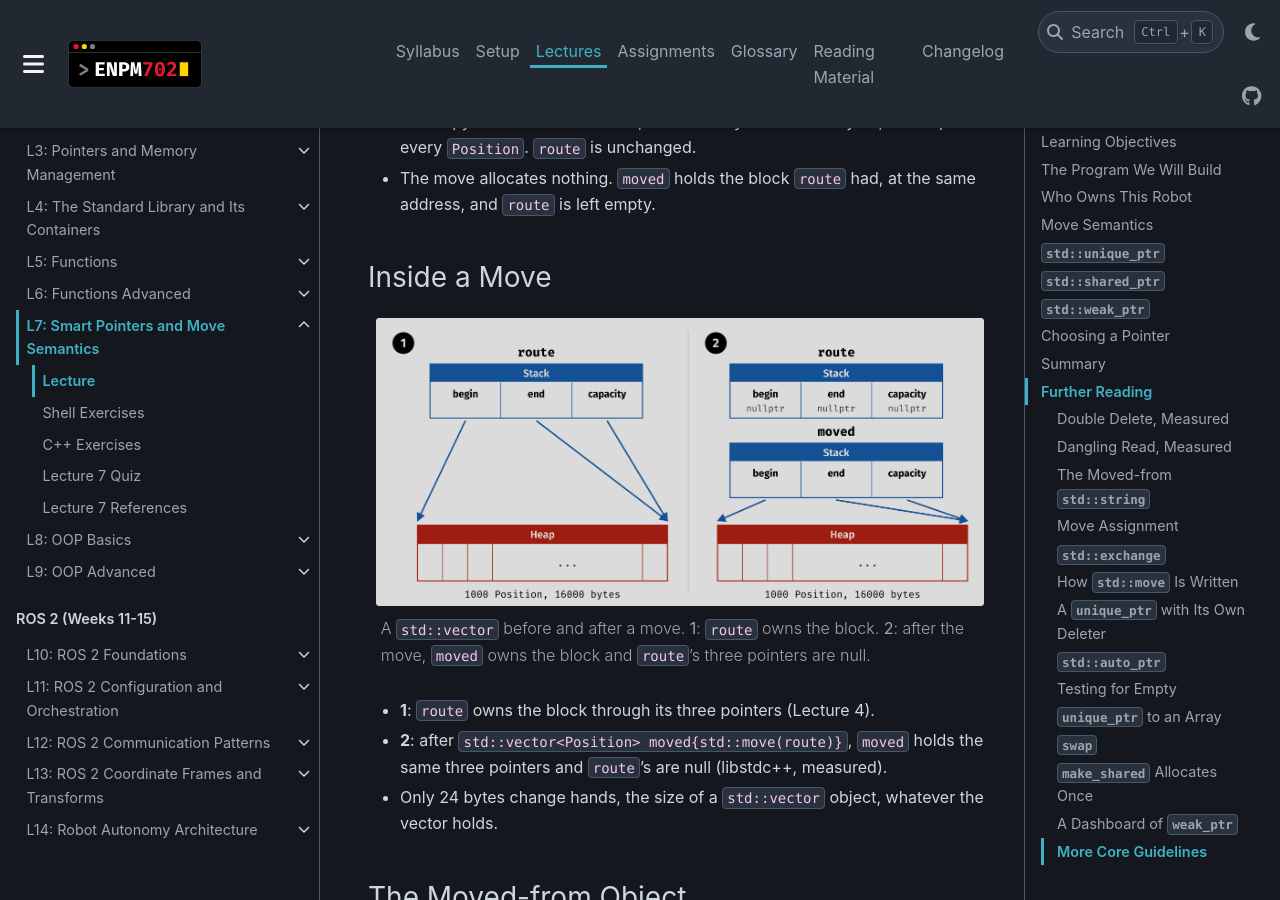
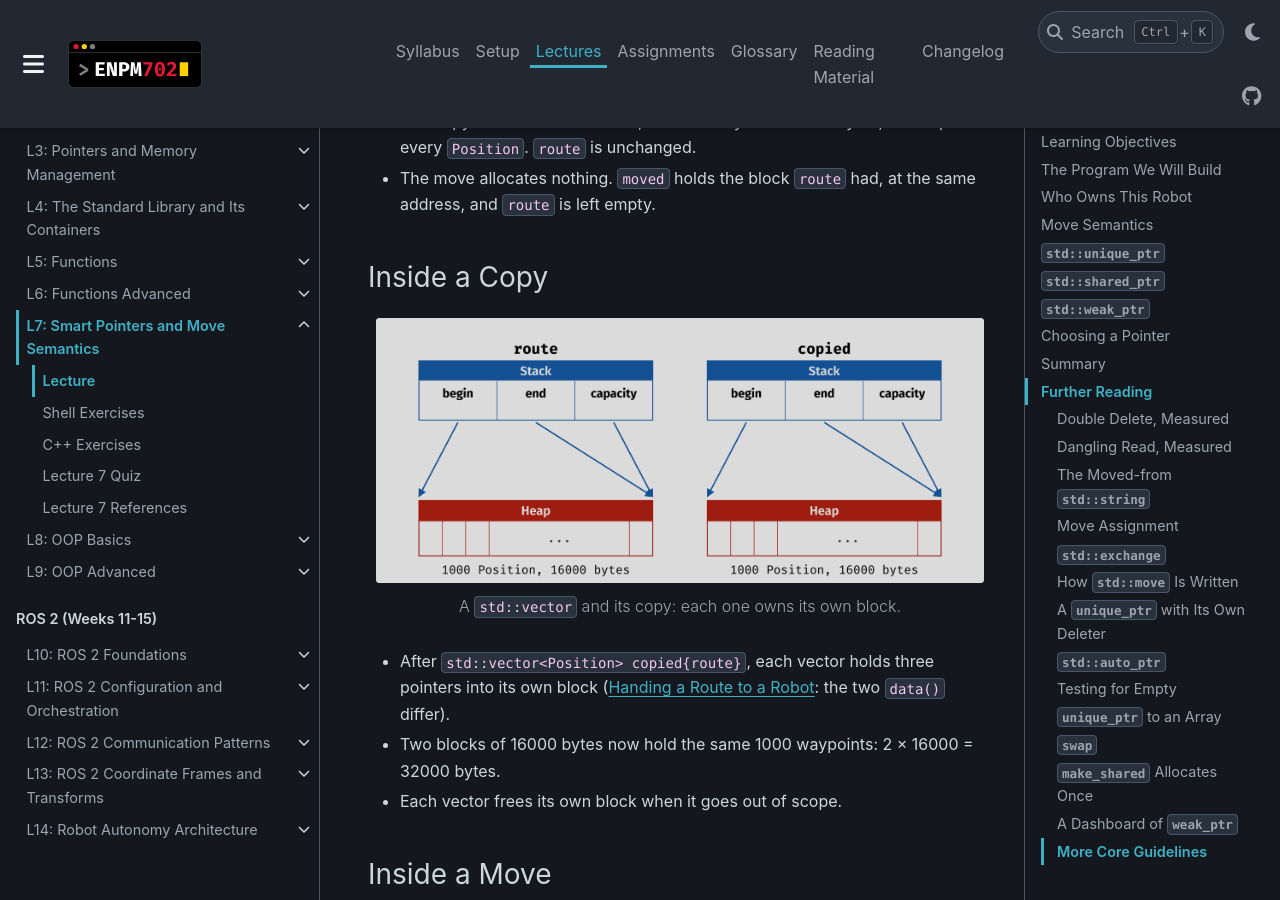
Before and after one commit to zeidk/enpm702-fall-2026-docs, a Sphinx documentation site: the page built from docs/source/lectures/lecture7/l7_lecture.rst, in a window 1280 px wide and 900 px high, scrolled down 5644 px. Built offline with Sphinx 7.4.7 and the PyData theme 0.15.4, drawn with Linux system fonts in a browser that asks for light colours; some of the changed lines change nothing that is shown; some of the changed text lies outside the part shown.

Commit message:
Lecture 7: Inside a Copy, as in the deck
Add the deck's new Inside a Copy section and figure, take the larger
move figure, and renumber the run commands after the new slide.

```diff
--- a/docs/source/lectures/lecture7/l7_lecture.rst
+++ b/docs/source/lectures/lecture7/l7_lecture.rst
@@ -257,6 +257,20 @@ Handing a Route to a Robot
 - The copy allocates a new block, 1000 × 16 bytes = 16000 bytes, and copies every ``Position``. ``route`` is unchanged.
 - The move allocates nothing. ``moved`` holds the block ``route`` had, at the same address, and ``route`` is left empty.
 
+Inside a Copy
+^^^^^^^^^^^^^
+
+.. figure:: /_static/images/l7/vector_copy.png
+   :alt: Two blue Stack boxes side by side, named route and copied, each with three fields, begin, end and capacity. Below each one is its own red Heap block labeled 1000 Position, 16000 bytes. Three blue arrows drop from each box's fields to its own block: begin to the first cell, end and capacity both to the end of the last cell. No arrow joins the two sides.
+   :align: center
+   :width: 100%
+
+   A ``std::vector`` and its copy: each one owns its own block.
+
+- After ``std::vector<Position> copied{route}``, each vector holds three pointers into its own block (`Handing a Route to a Robot`_: the two ``data()`` differ).
+- Two blocks of 16000 bytes now hold the same 1000 waypoints: 2 × 16000 = 32000 bytes.
+- Each vector frees its own block when it goes out of scope.
+
 Inside a Move
 ^^^^^^^^^^^^^
 
@@ -356,7 +370,7 @@ lvalues
    first_robot(fleet)  // a call that returns RobotStatus&
    "dock"              // a string literal: an array with an address
 
-- Each one names an object that lives on after the expression. ``702run week7_playground 17`` prints ``lvalue`` for all five.
+- Each one names an object that lives on after the expression. ``702run week7_playground 18`` prints ``lvalue`` for all five.
 - Test: you can take its address. ``&fleet[0]`` compiles.
 
 prvalues
@@ -472,7 +486,7 @@ Exercise 1: Name the Category
    make_robot(n).battery_pct   // 9
    ++n                         // 10
 
-- Write lvalue, xvalue or prvalue for each line. Then check: ``702run week7_playground 22``.
+- Write lvalue, xvalue or prvalue for each line. Then check: ``702run week7_playground 23``.
 
 rvalue References
 ^^^^^^^^^^^^^^^^^
@@ -705,7 +719,7 @@ The Leak, Fixed
      return true;     // and here
    }
 
-- ``702run week7_playground 33`` prints ``needs_charge(3): false`` and no LeakSanitizer report.
+- ``702run week7_playground 34`` prints ``needs_charge(3): false`` and no LeakSanitizer report.
 - Every path out of the function destroys ``robot``, and ``robot``'s destructor deletes the ``RobotStatus``. There is no ``delete`` to forget.
 
 One Owner Only
@@ -928,7 +942,7 @@ Exercise 2: Which Lines Compile
    RobotStatus* f{d.get()};                            // 7
    std::unique_ptr<RobotStatus> g{f};                  // 8
 
-- For each line: does it compile? If it compiles, is it correct? Then check in ``702run week7_playground 43`` and its comments.
+- For each line: does it compile? If it compiles, is it correct? Then check in ``702run week7_playground 44`` and its comments.
 
 ``std::shared_ptr``
 -------------------
@@ -948,7 +962,7 @@ Robot 3 is down to 14 %. It joins the charging queue, and it stays in the fleet.
 
 .. code-block:: cpp
 
-   std::vector<std::unique_ptr<RobotStatus>> fleet;   // slide 36
+   std::vector<std::unique_ptr<RobotStatus>> fleet;   // slide 37
    std::vector<RobotStatus*> charging_queue;
    charging_queue.push_back(fleet[2].get());         // looks, does not own
    fleet.erase(fleet.begin() + 2);                   // the queue dangles
@@ -1041,7 +1055,7 @@ The Last Owner Frees It
    after charging_queue.clear(): no owner left
 
 - The queue keeps robot 3 alive after the fleet lets go. That is what the raw pointer of `A Robot in Two Lists`_ could not do.
-- Neither list deletes the robot itself. Whichever lets go last does, and nothing leaks: ``702run week7_playground 49`` ends with no LeakSanitizer report.
+- Neither list deletes the robot itself. Whichever lets go last does, and nothing leaks: ``702run week7_playground 50`` ends with no LeakSanitizer report.
 
 .. _l7-shared-borrow:
 
@@ -1116,7 +1130,7 @@ Returning
 
 .. code-block:: cpp
 
-   std::unique_ptr<RobotStatus> make_robot(int id);  // slide 42
+   std::unique_ptr<RobotStatus> make_robot(int id);  // slide 43
 
    std::shared_ptr<RobotStatus> robot{make_robot(5)};  // compiles
    std::unique_ptr<RobotStatus> back{robot};           // does not compile
@@ -1180,7 +1194,7 @@ The Cycle, Measured
 
    SUMMARY: AddressSanitizer: 144 byte(s) leaked in 2 allocation(s).
 
-- ``702run week7_playground 56``. Both robots leak, one allocation each: lines 76 and 77 are the two ``std::make_shared`` calls.
+- ``702run week7_playground 57``. Both robots leak, one allocation each: lines 76 and 77 are the two ``std::make_shared`` calls.
 - 72 bytes each: a ``Robot`` (40 for the status, 16 for the ``std::shared_ptr``) and its 16-byte control block, in one ``std::make_shared`` allocation.
 - **Indirect**: each robot is reachable only from the other leaked robot.
 
@@ -1201,7 +1215,7 @@ Breaking It
    a.use_count(): 1, b.use_count(): 1
 
 - A ``std::weak_ptr`` made from a ``std::shared_ptr`` does not add to the count.
-- When ``a`` and ``b`` go out of scope, both counts reach 0 and both robots are deleted. ``702run week7_playground 57``: no LeakSanitizer report.
+- When ``a`` and ``b`` go out of scope, both counts reach 0 and both robots are deleted. ``702run week7_playground 58``: no LeakSanitizer report.
 
 .. note::
 
@@ -1227,7 +1241,7 @@ Reading a ``weak_ptr``
 
 - A ``std::weak_ptr`` has no ``->`` and no ``*``. ``lock()`` returns a ``std::shared_ptr``: the robot, or an empty one if it is gone.
 - While ``robot`` exists, it is one more owner, so the robot cannot be deleted in the middle of ``show``.
-- ``702run week7_playground 58``: ``robot 3: 14 %``, then, after the fleet lets go, ``the robot is gone``.
+- ``702run week7_playground 59``: ``robot 3: 14 %``, then, after the fleet lets go, ``the robot is gone``.
 
 See `A Dashboard of weak_ptr`_ under Further Reading.
 
@@ -1268,7 +1282,7 @@ Exercise 3: Predict the Counts
    b.reset();                                // 6
 
 - After each numbered line: how many ``std::shared_ptr``\ s own the robot, and is ``watch`` expired?
-- Check: ``702run week7_playground 60``.
+- Check: ``702run week7_playground 61``.
 
 Choosing a Pointer
 ------------------
```
Also changed, not shown: docs/source/_static/images/l7/vector_copy.png (added), docs/source/_static/images/l7/vector_move.png.
